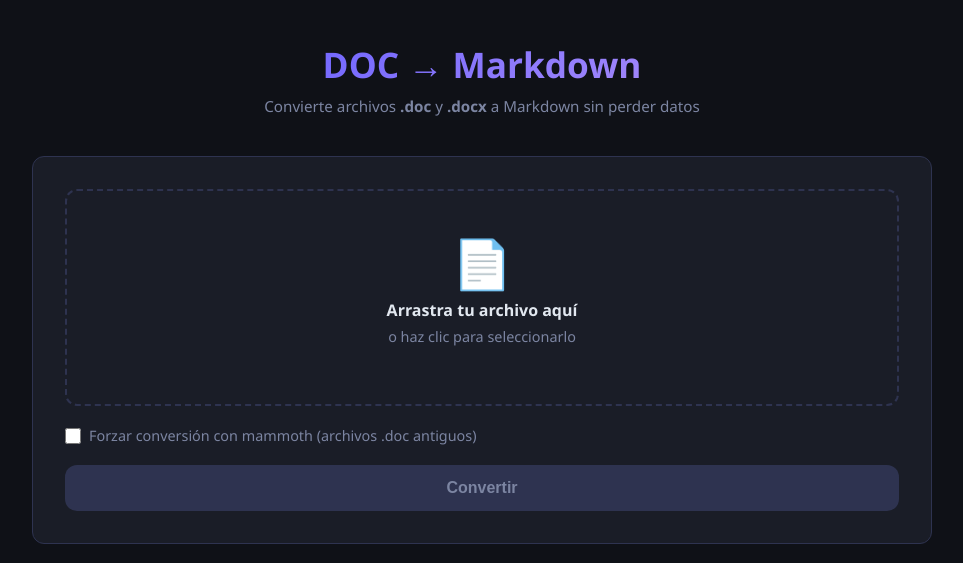
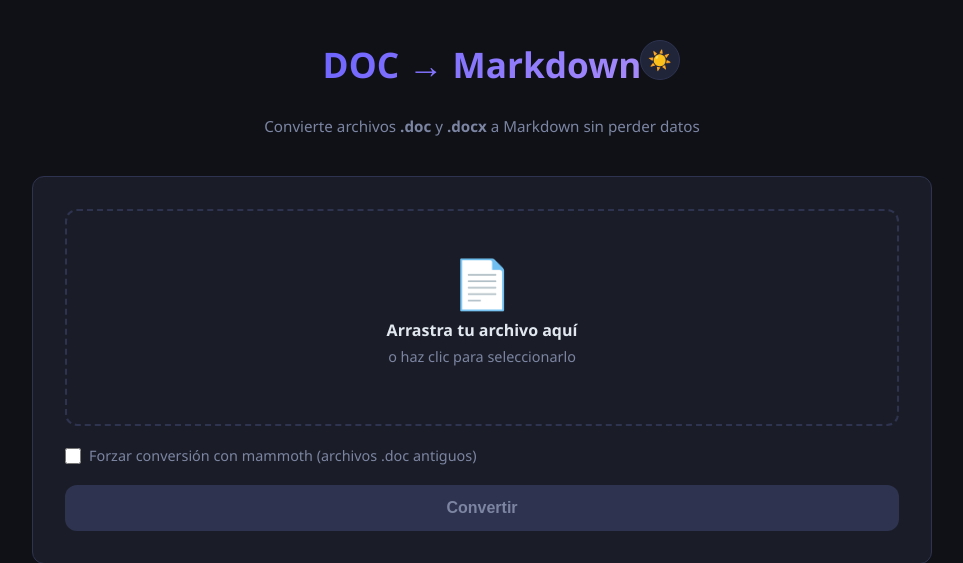
Before and after one commit to Cristian-devop/ejemplos, a Flask app: page / in a window 1280 px wide. Shown: the top 563 px of the page, without its empty margins (158-1121 px from the left). Run offline with Flask 3, Linux system fonts and the light colour scheme.

Commit message:
feat(mode):change mode

```diff
--- a/doc_to_md_converter/templates/index.html
+++ b/doc_to_md_converter/templates/index.html
@@ -35,6 +48,11 @@
     header {
       text-align: center;
       margin-bottom: 40px;
+      display: flex;
+      flex-direction: column;
+      align-items: center;
+      gap: 20px;
+      position: relative;
     }
     header h1 {
       font-size: 2.2rem;
@@ -43,11 +61,38 @@
       -webkit-background-clip: text;
       -webkit-text-fill-color: transparent;
       background-clip: text;
+      margin: 0;
     }
     header p {
       color: var(--text-muted);
       margin-top: 8px;
       font-size: 0.95rem;
+    }
+
+    .theme-toggle {
+      position: absolute;
+      top: 0;
+      right: 20px;
+    }
+
+    .theme-toggle button {
+      background: var(--surface2);
+      border: 1px solid var(--border);
+      color: var(--text);
+      width: 40px;
+      height: 40px;
+      border-radius: 50%;
+      cursor: pointer;
+      font-size: 1.2rem;
+      display: flex;
+      align-items: center;
+      justify-content: center;
+      transition: all 0.3s ease;
+    }
+
+    .theme-toggle button:hover {
+      background: var(--border);
+      transform: scale(1.1);
     }
 
     .card {
@@ -411,6 +518,9 @@
   <header>
     <h1>DOC → Markdown</h1>
     <p>Convierte archivos <strong>.doc</strong> y <strong>.docx</strong> a Markdown sin perder datos</p>
+    <div class="theme-toggle">
+      <button id="themeToggle" title="Cambiar tema">🌙</button>
+    </div>
   </header>
 
   <div class="card">
@@ -482,6 +592,32 @@
   <script src="https://cdn.jsdelivr.net/npm/dompurify/dist/purify.min.js"></script>
 
   <script>
+    // ── Theme Management ──
+    const themeToggle = document.getElementById('themeToggle');
+    const htmlElement = document.documentElement;
+
+    // Detectar preferencia guardada o del sistema
+    function initTheme() {
+      const savedTheme = localStorage.getItem('theme') || 'dark';
+      if (savedTheme === 'light') {
+        document.body.classList.add('light-mode');
+        themeToggle.textContent = '🌙';
+      } else {
+        document.body.classList.remove('light-mode');
+        themeToggle.textContent = '☀️';
+      }
+    }
+
+    // Inicializar tema al cargar
+    initTheme();
+
+    // Toggle de tema
+    themeToggle.addEventListener('click', () => {
+      const isLightMode = document.body.classList.toggle('light-mode');
+      localStorage.setItem('theme', isLightMode ? 'light' : 'dark');
+      themeToggle.textContent = isLightMode ? '🌙' : '☀️';
+    });
+
     // Configurar marked para renderizar mejor markdown
     marked.setOptions({
       breaks: true,
```
Also changed, not shown: other parts of doc_to_md_converter/templates/index.html (+75 -0 lines).
